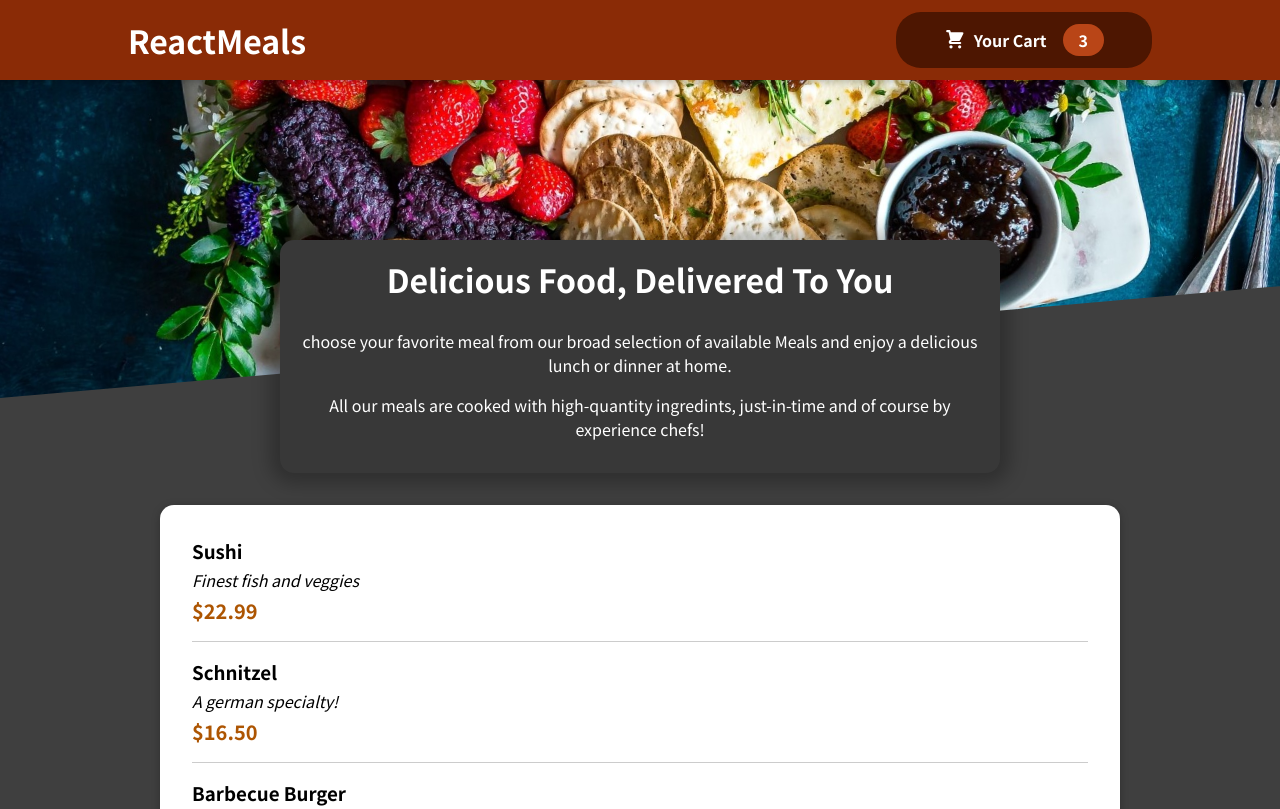
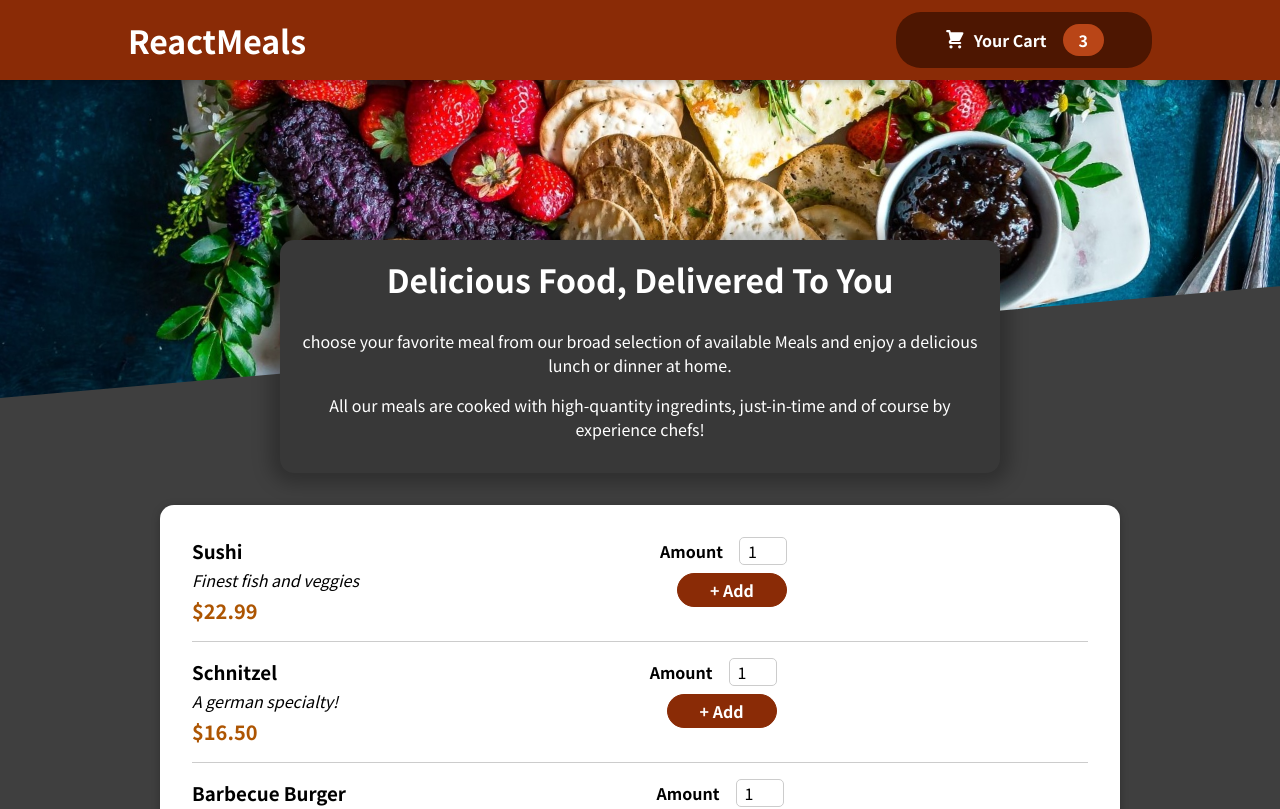
Before and after one commit to ankit-dutta/react-food-app, a React (Create React App) app: page / in a window 1280 px wide. Shown: the top 809 px of the page. Built offline with nearby package versions, Linux system fonts and the light colour scheme.

Commit message:
adding form

```diff
--- a/src/component/Meals/MealItem/MealItem.js
+++ b/src/component/Meals/MealItem/MealItem.js
@@ -1,3 +1,4 @@
+import MealItemForm from './MealItemForm';
 import classes from './MealItem.module.css';
 
 const  MealItem =(props)=>{
@@ -8,7 +9,7 @@
         <div className={classes.description}>{props.description}</div>
         <div className={classes.price}>{price}</div>
     </div>
-
+        <MealItemForm />
     <div>
 
     </div>
--- a/src/component/Meals/MealItem/MealItemForm.js
+++ b/src/component/Meals/MealItem/MealItemForm.js
@@ -0,0 +1,22 @@
+import Input from '../../UI/Input';
+import classes from './MealItemForm.module.css'
+
+
+const MealItemForm = (props) =>{
+   return(
+    <>
+     <form className={classes.form}>
+      <Input label = "Amount" input = {{
+        id:'amount_' + props.id,
+        type:"number",
+        min:'1',
+        max:'5',
+        step:'1',
+        defaultValue:'1'
+      }}  />
+      <button>+ Add</button>
+      </form>
+    </>
+   )
+}
+export default MealItemForm;
--- /dev/null
+++ b/src/component/Meals/MealItem/MealItemForm.module.css
@@ -0,0 +1,20 @@
+.form {
+    text-align: right;
+  }
+
+  .form button {
+    font: inherit;
+    cursor: pointer;
+    background-color: #8a2b06;
+    border: 1px solid #8a2b06;
+    color: white;
+    padding: 0.25rem 2rem;
+    border-radius: 20px;
+    font-weight: bold;
+  }
+
+  .form button:hover,
+  .form button:active {
+    background-color: #641e03;
+    border-color: #641e03;
+  }
--- /dev/null
+++ b/src/component/UI/Input.js
@@ -0,0 +1,13 @@
+import classes from './Input.module.css';
+
+const Input =(props) =>{
+  return (
+    <>
+    <div className={classes.input}>
+        <label htmlFor={props.input.id}>{props.label}</label>
+         <input  {...props.input}  />
+    </div>
+    </>
+  )
+}
+export default Input;
--- /dev/null
+++ b/src/component/UI/Input.module.css
@@ -0,0 +1,18 @@
+.input {
+    display: flex;
+    align-items: center;
+    margin-bottom: 0.5rem;
+  }
+
+  .input label {
+    font-weight: bold;
+    margin-right: 1rem;
+  }
+
+  .input input {
+    width: 3rem;
+    border-radius: 5px;
+    border: 1px solid #ccc;
+    font: inherit;
+    padding-left: 0.5rem;
+  }
```
